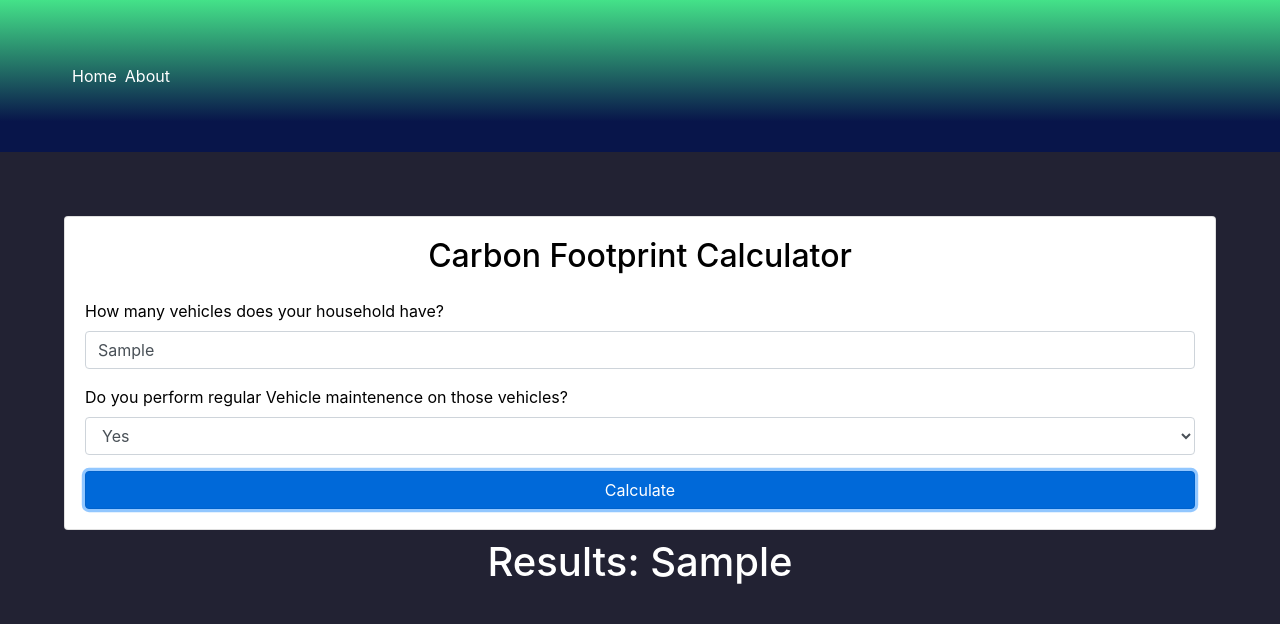
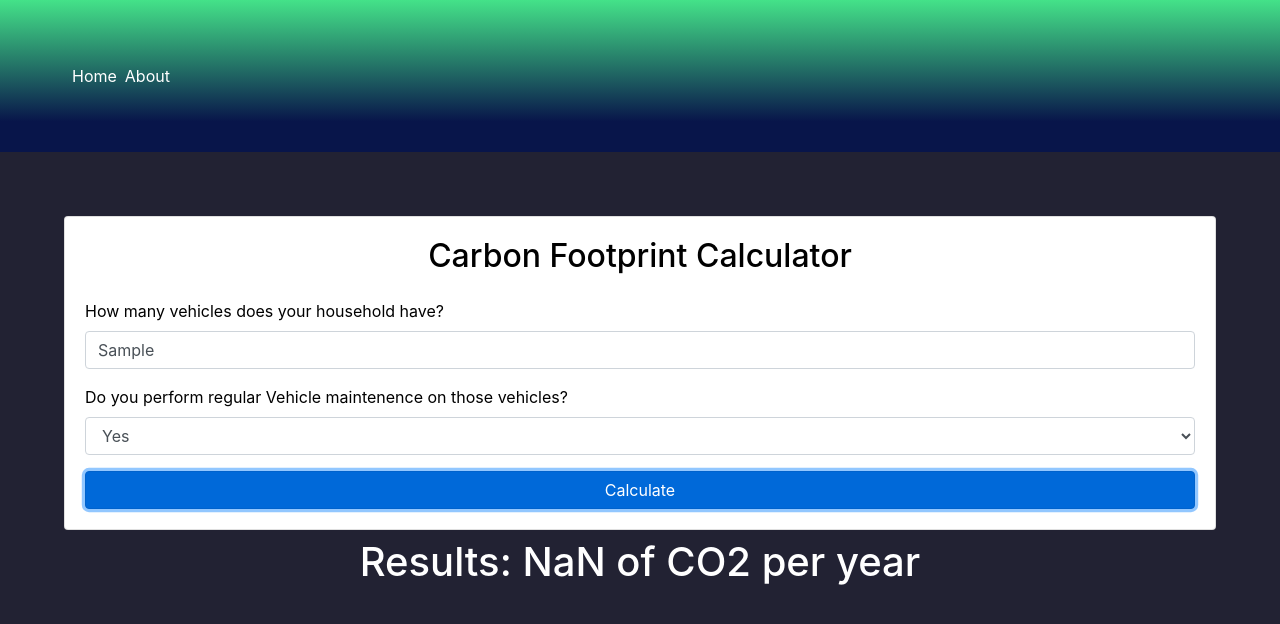
Before and after one commit to pabernab/CarbonFootprint, a React (Create React App) app in the folder carbonfootprint/: page / in a window 1280 px wide. Both pictures are taken after typing "Sample" into the empty fields and a click on the button "Calculate". Shown: the top 624 px of the page. Built offline with nearby package versions, Linux system fonts and the light colour scheme.

Commit message:
math for co2 emissions added

```diff
--- a/carbonfootprint/src/components/Home.js
+++ b/carbonfootprint/src/components/Home.js
@@ -15,9 +15,9 @@ function Home() {
 
     //Do the formula
     setLoading(true);
-    const results = Q1Ref.current.value;
+    const results = Q1Ref.current.value * ((219 * 52)/(21.6 * 19.6 *1.01));
 
-    const element = <h1>Results: {results} </h1>;
+    const element = <h1>Results: {results} of CO2 per year </h1>;
     ReactDOM.render(element, document.getElementById("Results"));
 
     setLoading(false);
```
